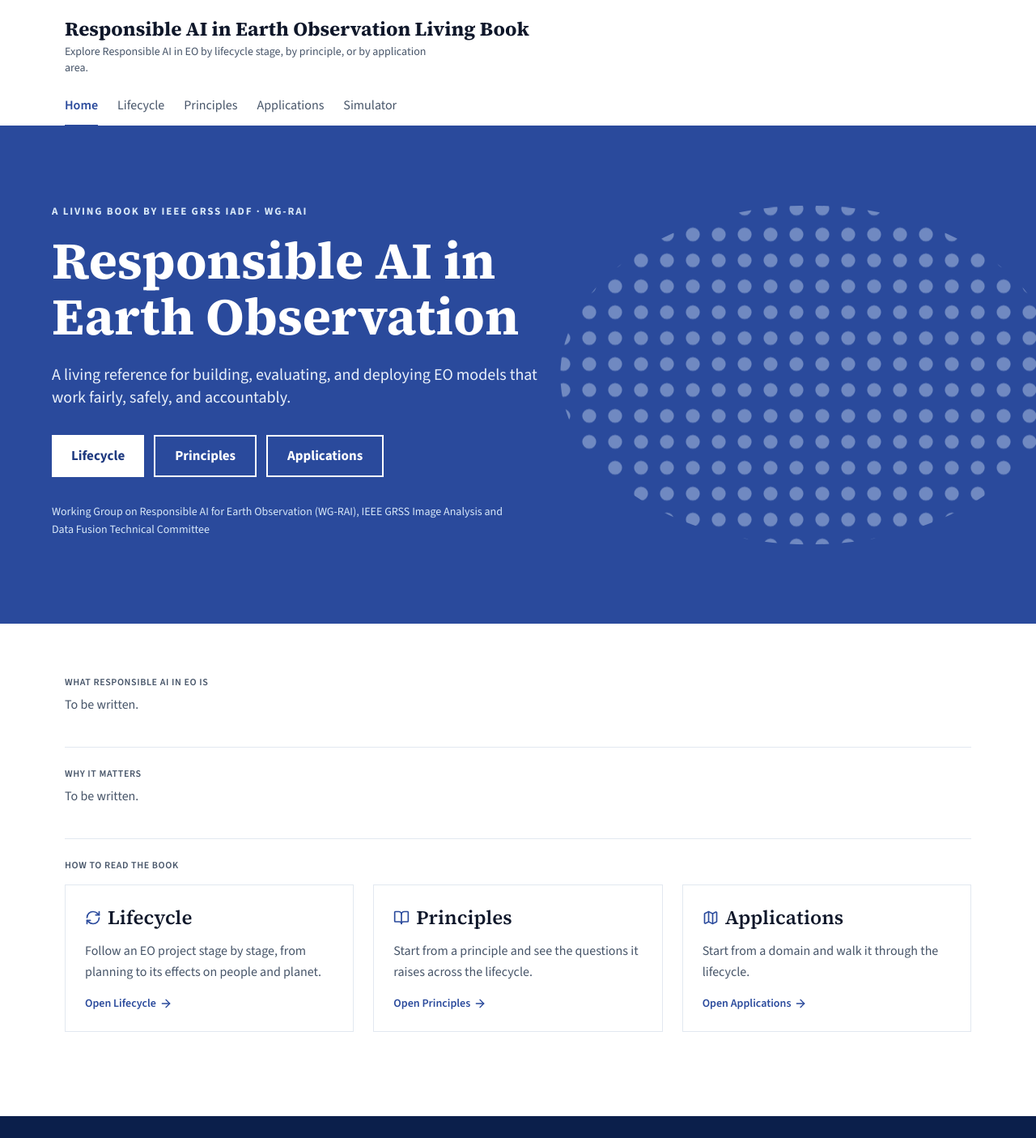
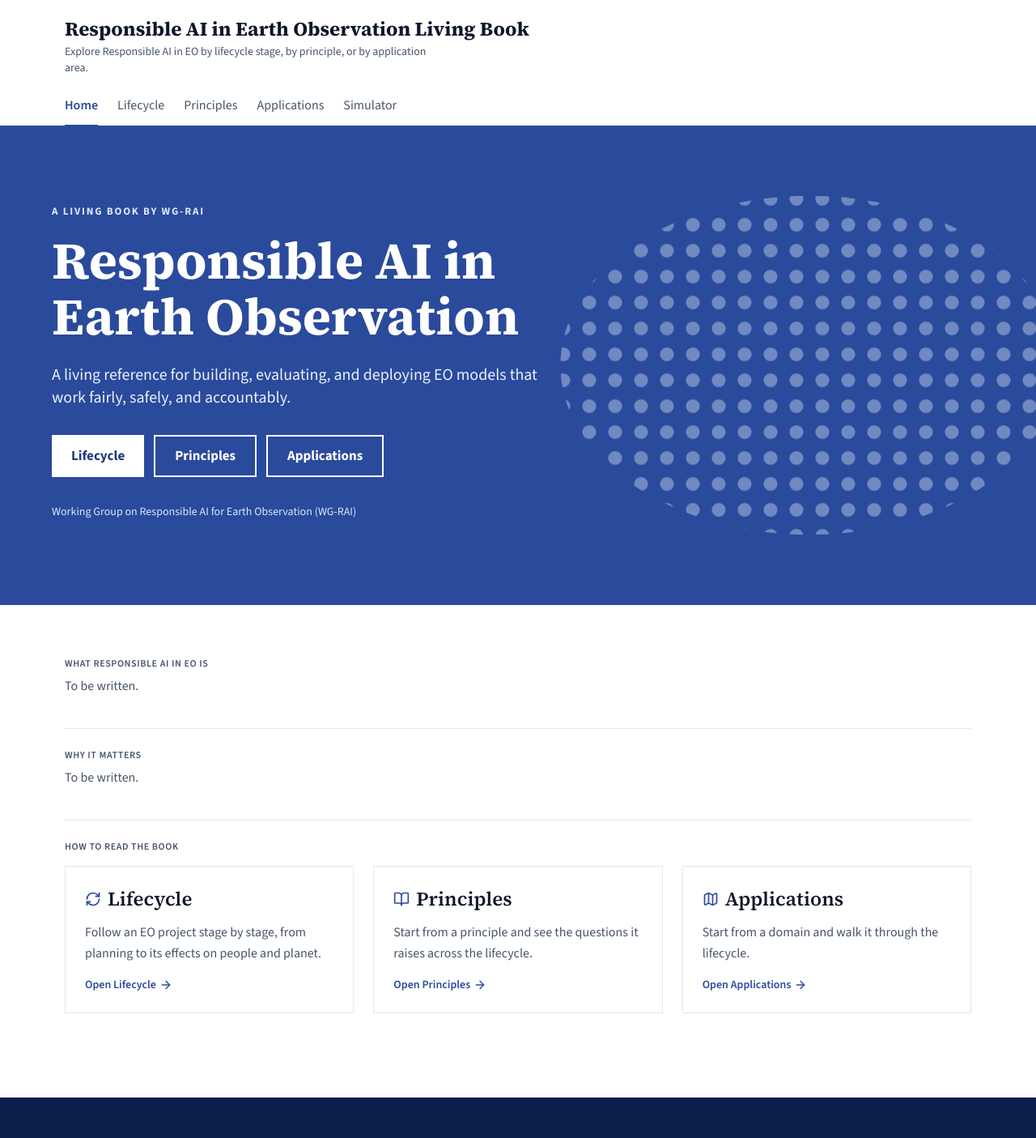
Before and after one commit to AI4RS/living-book-rai-eo, a React (Vite) app: page / in a window 1280 px wide. Shown: the top 1405 px of the page at 81% size. Built offline with nearby package versions, Linux system fonts and the light colour scheme.

Commit message:
chore: remove remaining IEEE GRSS and IADF identification
Page title, hero eyebrow and credit line, and footer credit now name only
WG-RAI. Colour token iadf-tint renamed to accent-soft.

```diff
--- a/index.html
+++ b/index.html
@@ -3,7 +3,7 @@
   <head>
     <meta charset="UTF-8" />
     <meta name="viewport" content="width=device-width, initial-scale=1" />
-    <title>Responsible AI in Earth Observation · IEEE GRSS IADF Living Book</title>
+    <title>Responsible AI in Earth Observation · Living Book</title>
     <link rel="preconnect" href="https://fonts.googleapis.com" />
     <link rel="preconnect" href="https://fonts.gstatic.com" crossorigin />
     <link
--- a/src/components/HomeHero.jsx
+++ b/src/components/HomeHero.jsx
@@ -17,8 +17,8 @@ export default function HomeHero() {
       <DottedEllipse className="-right-36 w-[420px] opacity-15 lg:-right-24 lg:w-[520px] lg:opacity-20 xl:-right-10 xl:w-[640px] xl:opacity-40" />
 
       <div className="relative mx-auto max-w-6xl">
-        <p className="text-[13px] font-bold uppercase tracking-[0.14em] text-iadf-tint">
-          A living book by IEEE GRSS IADF · WG-RAI
+        <p className="text-[13px] font-bold uppercase tracking-[0.14em] text-accent-soft">
+          A living book by WG-RAI
         </p>
         <h1 className="mt-4 max-w-[720px] font-serif text-[34px] font-bold leading-[1.08] text-white md:text-[64px]">
           Responsible AI in Earth Observation
@@ -33,7 +33,7 @@ export default function HomeHero() {
               href={hrefFor(page.id)}
               className={`${heroButton} ${
                 index === 0
-                  ? "bg-white text-accent-hover hover:bg-iadf-tint"
+                  ? "bg-white text-accent-hover hover:bg-accent-soft"
                   : "border-2 border-white text-white hover:bg-white/10"
               }`}
             >
@@ -41,9 +41,8 @@ export default function HomeHero() {
             </a>
           ))}
         </div>
-        <p className="mt-8 max-w-[560px] text-sm leading-relaxed text-iadf-tint">
-          Working Group on Responsible AI for Earth Observation (WG-RAI), IEEE GRSS
-          Image Analysis and Data Fusion Technical Committee
+        <p className="mt-8 max-w-[560px] text-sm leading-relaxed text-accent-soft">
+          Working Group on Responsible AI for Earth Observation (WG-RAI)
         </p>
       </div>
     </section>
--- a/src/components/SiteFooter.jsx
+++ b/src/components/SiteFooter.jsx
@@ -9,9 +9,8 @@ export default function SiteFooter() {
   return (
     <footer className="mt-16 bg-navy text-white">
       <div className="mx-auto flex max-w-6xl flex-col gap-10 px-4 py-12 md:flex-row md:items-start md:justify-between">
-        <p className="max-w-md text-sm leading-relaxed text-iadf-tint">
-          Living Book of the IEEE GRSS Image Analysis and Data Fusion Technical
-          Committee (IADF), Working Group on Responsible AI for Earth Observation
+        <p className="max-w-md text-sm leading-relaxed text-accent-soft">
+          Living Book of the Working Group on Responsible AI for Earth Observation
           (WG-RAI).
         </p>
 
--- a/src/index.css
+++ b/src/index.css
@@ -14,12 +14,12 @@
   --color-surface: 255 255 255; /* #ffffff page */
   --color-subtle: 248 250 252; /* #f8fafc alternate sections */
 
-  /* IEEE GRSS IADF brand blues. */
+  /* Brand blues. */
   --color-accent: 42 74 156; /* #2a4a9c */
   --color-accent-hover: 31 58 128; /* #1f3a80 */
   --color-accent-tint: 234 241 251; /* #eaf1fb */
   --color-navy: 11 31 75; /* #0b1f4b footer band */
-  --color-iadf-tint: 216 232 248; /* #d8e8f8 dots, light text on blue/navy */
+  --color-accent-soft: 216 232 248; /* #d8e8f8 dots, light text on blue/navy */
 
   /* Semantic colors, used only where meaning requires it. */
   --color-risk: 185 28 28; /* #b91c1c */
--- a/tailwind.config.js
+++ b/tailwind.config.js
@@ -21,7 +21,7 @@ export default {
         surface: token("surface"),
         subtle: token("subtle"),
         navy: token("navy"),
-        "iadf-tint": token("iadf-tint"),
+        "accent-soft": token("accent-soft"),
         accent: {
           DEFAULT: token("accent"),
           hover: token("accent-hover"),
```
Also changed, not shown: 1 other file (tests, documents, lock files or other folders).
